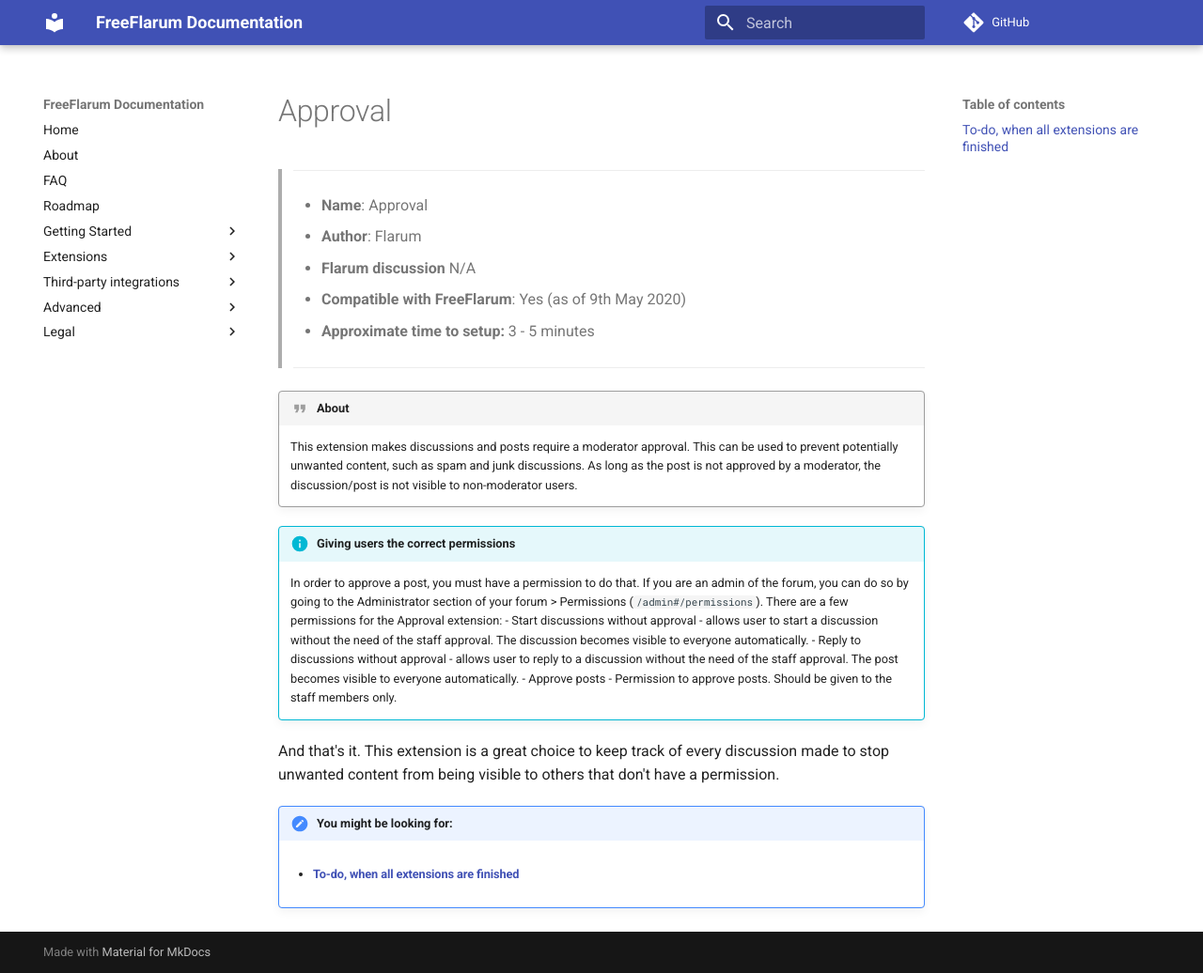
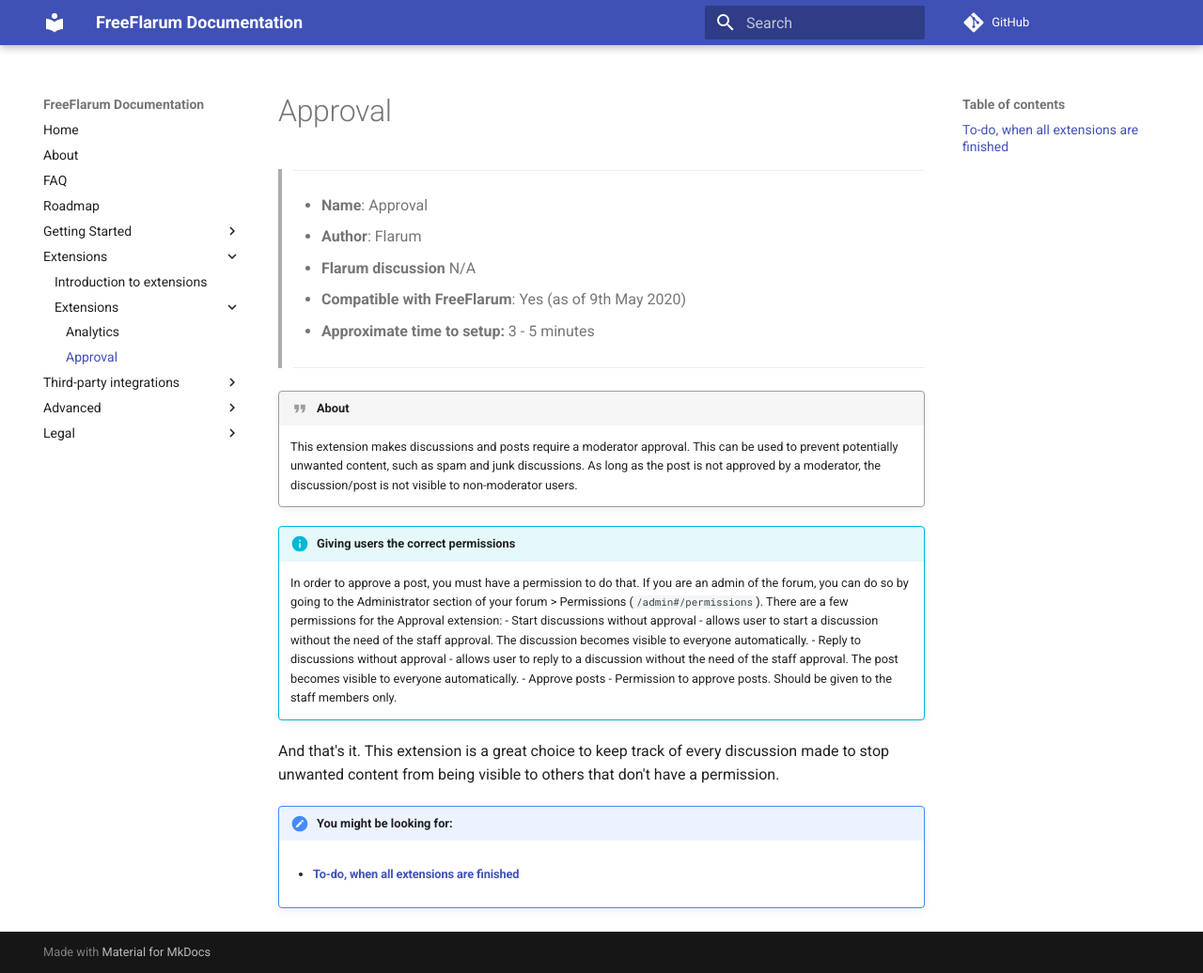
Before and after one commit to FreeFlarum/freeflarum.com, an MkDocs documentation site: the page built from docs/howto/extensions/approval.md, in a window 1280 px wide and 1036 px high. Shown: the whole window at 94% size. Built offline with MkDocs 1.6.1 and Material for MkDocs 9.7.7, drawn with Linux system fonts in a browser that asks for light colours; comment, search, counter and statistics services are not loaded.

Commit message:
Update mkdocs.yml

```diff
--- a/mkdocs.yml
+++ b/mkdocs.yml
@@ -20,6 +20,7 @@
     - howto/extensions/about-extensions.md
     - Extensions:
         - howto/extensions/analytics.md
+        - howto/extensions/approval.md
   - Third-party integrations:
     - Analytics:
         - howto/google-analytics.md
```
